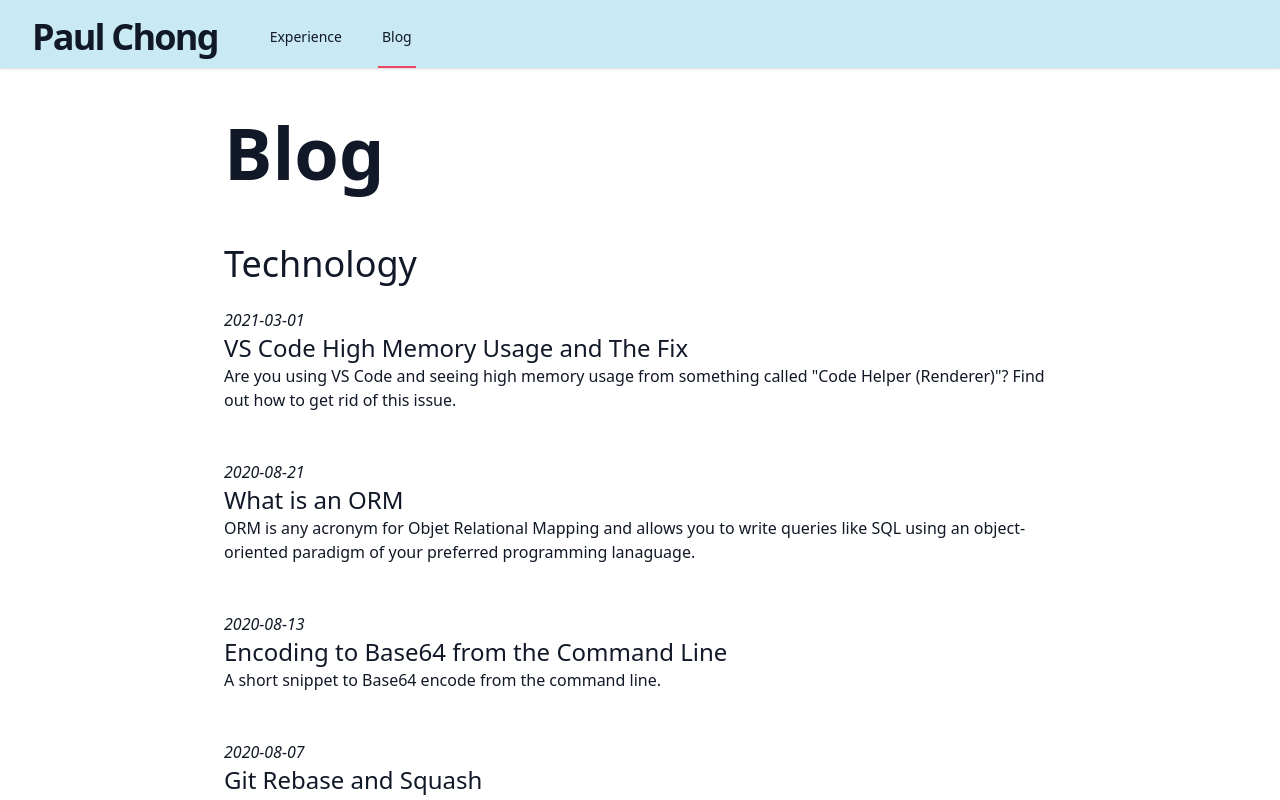
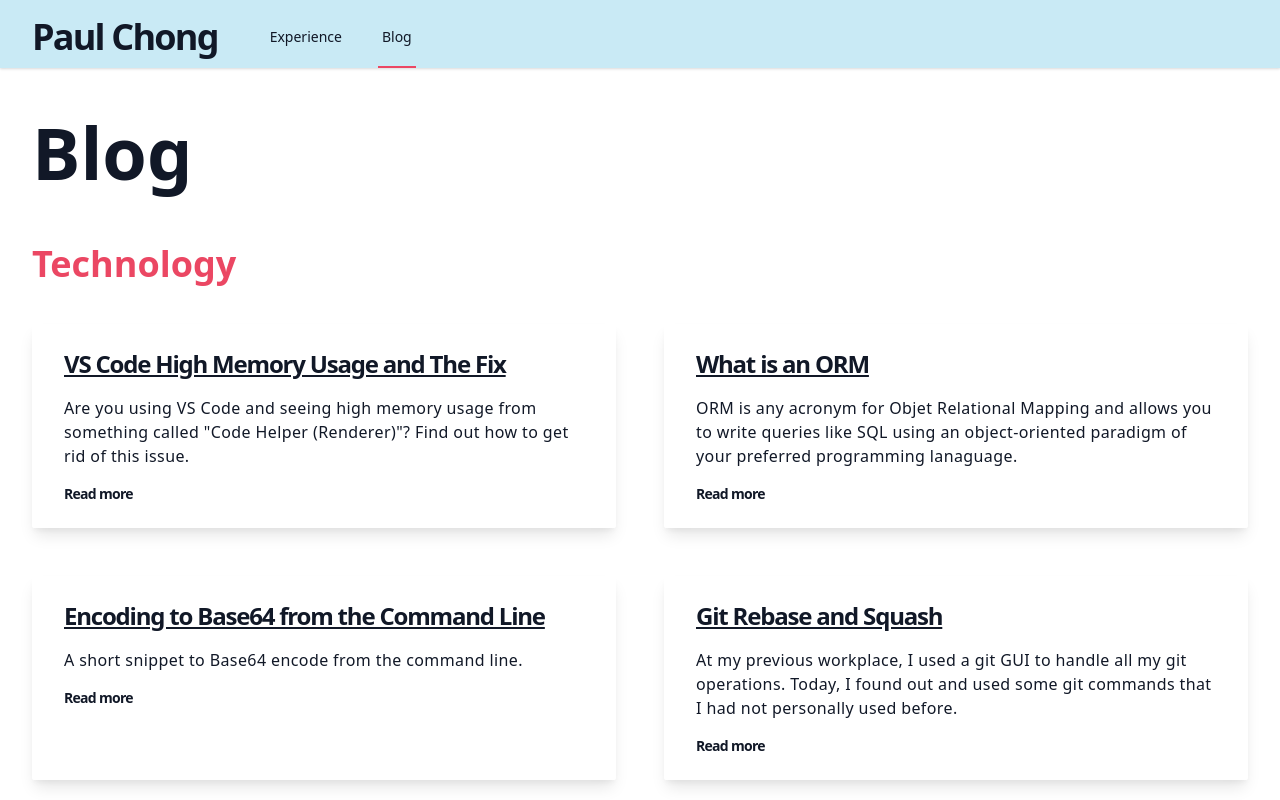
Before and after one commit to phc5/next-portfolio, a Next.js app: page /blog in a window 1280 px wide. Shown: the top 800 px of the page. Built offline with nearby package versions, Linux system fonts and the light colour scheme; what @tailwindcss/typography would draw is missing.

Commit message:
Updates blog page styles

```diff
--- a/components/Home/About/About.tsx
+++ b/components/Home/About/About.tsx
@@ -41,7 +41,7 @@ export default function About() {
         </dl>
         <dl className="sm:col-span-2">
           <dt className="text-xl md:text-2xl font-semibold text-heading">
-            Things I Like
+            Likes
           </dt>
           <dd className="mt-1 text-base md:text-lg text-gray-900">
             Golf, surfing,{' '}
--- a/pages/blog/index.tsx
+++ b/pages/blog/index.tsx
@@ -3,32 +3,38 @@ import Head from 'next/head';
 import Link from 'next/link';
 import Layout from '../../components/Layout';
 import { getMapOfFiles, getDirectories } from '../../lib/api';
+import styles from '../../styles/blog-page.module.scss';
 
 export default function BlogPage({ directories, mapOfFiles }) {
   const allPosts = directories.map((directory) => {
     const posts = mapOfFiles[directory].map((post) => (
-      <article key={post.title} className="py-6">
-        <time className="italic block" dateTime={post.date}>
-          {post.date}
-        </time>
-
+      <article
+        key={post.title}
+        className={`px-8 py-6 lg:col-span-1 flex flex-col rounded-sm shadow-lg hover:shadow-2xl cursor-pointer transition-shadow duration-500 blog-page-item ${styles['blog-page-item']}`}
+      >
         <Link href={`/blog/${directory}/[slug]`} as={post.path}>
-          <a className="text-lg md:text-xl lg:text-2xl hover:underline">
+          <a className="text-lg md:text-xl lg:text-2xl font-bold underline mb-4 tracking-tighter transition-colors duration-500">
             {post.title}
           </a>
         </Link>
 
-        <p>{post.snippet}</p>
+        <p className="mb-4 tracking-wide text-sm md:text-base">
+          {post.snippet}
+        </p>
+
+        <p className="text-xs md:text-sm font-semibold tracking-tighter">
+          Read more
+        </p>
       </article>
     ));
     return (
-      <div key={directory} className="my-10">
+      <div key={directory} className="my-10 space-y-10">
         <Link href={`/blog/${directory.toLowerCase()}`}>
-          <a className="text-3xl text-gray-900 sm:text-4xl hover:underline">
+          <a className="text-3xl md:text-4xl font-semibold text-heading hover:underline">
             {directory.charAt(0).toUpperCase() + directory.slice(1)}
           </a>
         </Link>
-        {posts}
+        <div className="grid grid-cols-1 gap-12 md:grid-cols-2">{posts}</div>
       </div>
     );
   });
@@ -40,7 +46,7 @@ export default function BlogPage({ directories, mapOfFiles }) {
           <title>Blog | Paul Chong's Blog</title>
         </Head>
 
-        <div className="max-w-4xl mx-auto mt-12 px-2 sm:px-4 lg:px-8">
+        <div className="max-w-7xl mx-auto mt-12 px-2 sm:px-4 lg:px-8">
           <div className="mb-14">
             <h2 className="text-4xl font-bold sm:text-7xl">Blog</h2>
           </div>
--- a/pages/blog/technology/index.tsx
+++ b/pages/blog/technology/index.tsx
@@ -4,7 +4,7 @@ import Link from 'next/link';
 import Layout from '../../../components/Layout';
 import { getPostsFromDirectory } from '../../../lib/api';
 
-export default ({ arrayOfPosts }) => {
+export default function BlogTechnologyPage({ arrayOfPosts }) {
   const posts = arrayOfPosts.map((post) => (
     <div key={post.title} className="mb-6 pt-6">
       <p className="italic">{post.date}</p>
@@ -37,7 +37,7 @@ export default ({ arrayOfPosts }) => {
       </div>
     </Layout>
   );
-};
+}
 
 export async function getStaticProps() {
   const arrayOfPosts = getPostsFromDirectory('technology');
--- /dev/null
+++ b/styles/blog-page.module.scss
@@ -0,0 +1,5 @@
+.blog-page-item:hover {
+  a {
+    color: rgba(37, 99, 235);
+  }
+}
```
